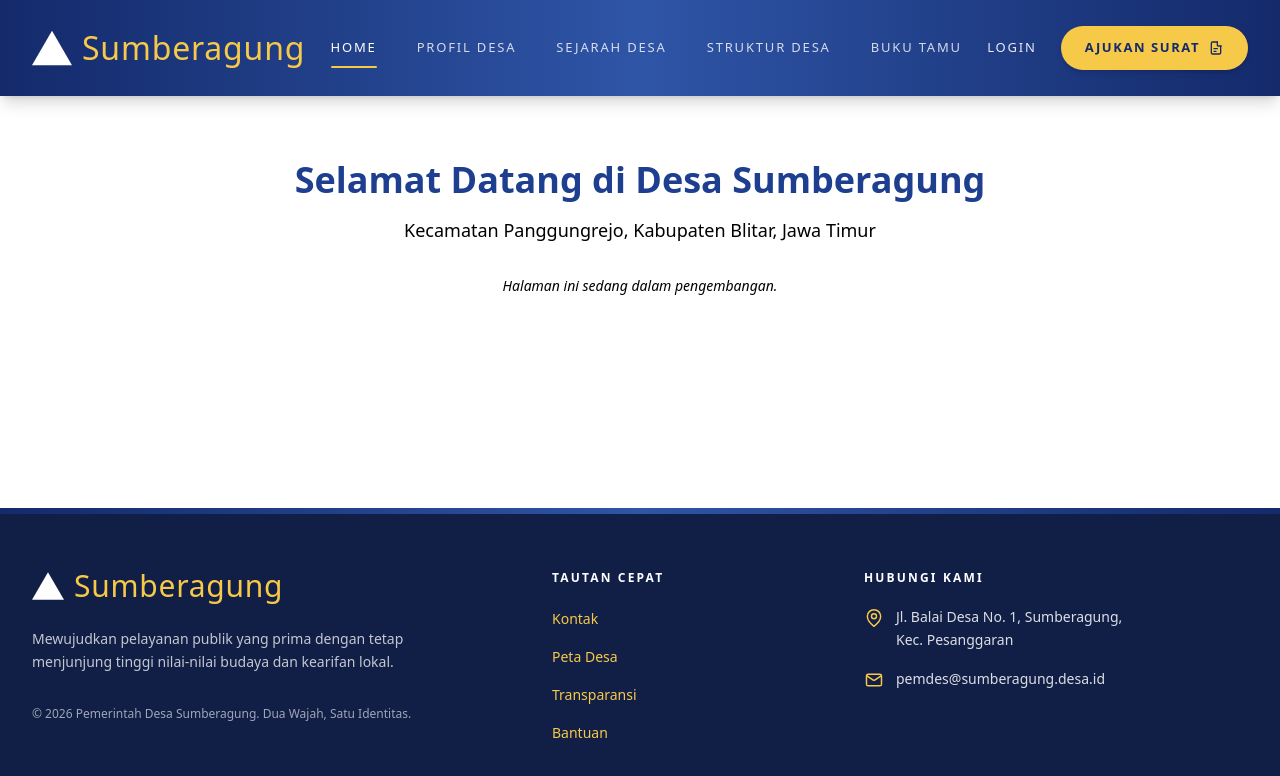
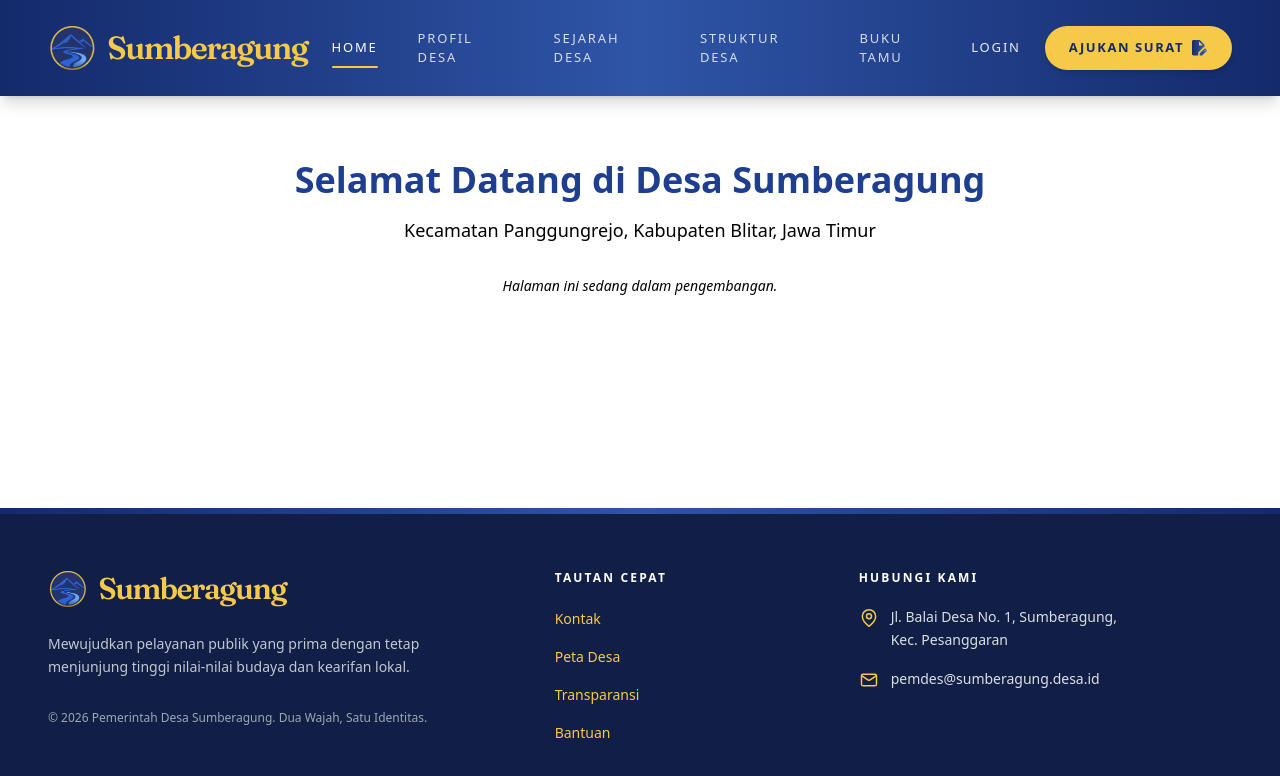
Before and after one commit to rahmanzaky/sumberagung-mmd26-website, a Next.js app in the folder web/: page / in a window 1280 px wide. Shown: the top 776 px of the page. Built offline with nearby package versions, Linux system fonts and the light colour scheme.

Commit message:
feat(layout): fix font dan logo navbar footer

```diff
--- a/web/src/app/globals.css
+++ b/web/src/app/globals.css
@@ -2,7 +2,7 @@
 
 @theme inline {
   --font-sans: var(--font-jakarta);
-  --font-serif: var(--font-playfair);
+  --font-serif: var(--font-fraunces);
 }
 
 @theme {
--- a/web/src/app/layout.tsx
+++ b/web/src/app/layout.tsx
@@ -1,5 +1,5 @@
 import type { Metadata } from 'next';
-import { Inter, Lora } from 'next/font/google';
+import { Inter, Lora, Fraunces, Plus_Jakarta_Sans } from 'next/font/google';
 import './globals.css';
 
 const inter = Inter({
@@ -10,6 +10,18 @@ const inter = Inter({
 
 const lora = Lora({
   variable: '--font-lora',
+  subsets: ['latin'],
+  display: 'swap',
+});
+
+const fraunces = Fraunces({
+  subsets: ['latin'],
+  variable: '--font-fraunces',
+  display: 'swap',
+});
+
+const jakarta = Plus_Jakarta_Sans({
+  variable: '--font-plus-jakarta-sans',
   subsets: ['latin'],
   display: 'swap',
 });
@@ -25,7 +37,7 @@ export default function RootLayout({
   children: React.ReactNode;
 }>) {
   return (
-    <html lang="id" className={`${inter.variable} ${lora.variable} h-full antialiased`}>
+    <html lang="id" className={`${fraunces.variable} ${jakarta.variable} h-full antialiased`}>
       <body className="min-h-full flex flex-col font-[var(--font-inter)]">{children}</body>
     </html>
   );
--- a/web/src/shared/components/Footer/Footer.tsx
+++ b/web/src/shared/components/Footer/Footer.tsx
@@ -67,7 +67,7 @@ export default function Footer() {
         className="h-1.5 bg-gradient-to-r from-[var(--color-primary-dark)] via-[var(--color-primary-light)] to-[var(--color-primary-dark)]"
       />
 
-      <div className="mx-auto max-w-7xl px-4 py-12 sm:px-6 lg:px-8 lg:py-14">
+      <div className="w-full px-6 py-12 sm:px-8 lg:px-12 lg:py-14">
         <div className="grid gap-10 md:grid-cols-2 lg:grid-cols-12 lg:gap-8">
           {/* Kolom 1 — identitas desa */}
           <div className="lg:col-span-5">
@@ -77,13 +77,13 @@ export default function Footer() {
               className={`inline-flex items-center gap-2.5 rounded-md ${focusRing}`}
             >
               <Image
-                src="/vercel.svg"
+                src="/sumberagung-logo.png"
                 alt=""
-                width={36}
-                height={36}
-                className="h-8 w-8"
+                width={512}
+                height={512}
+                className="h-9 w-auto"
               />
-              <span className="font-serif text-2xl leading-none tracking-wide text-[var(--color-accent)] lg:text-3xl">
+              <span className="font-serif text-2xl font-semibold leading-[1.25] tracking-[-0.05em] text-[var(--color-accent)] lg:text-3xl">
                 Sumberagung
               </span>
             </Link>
--- a/web/src/shared/components/Navbar/Navbar.tsx
+++ b/web/src/shared/components/Navbar/Navbar.tsx
@@ -6,27 +6,6 @@ import { usePathname } from 'next/navigation';
 import { useEffect, useState } from 'react';
 
 import { ajukanSuratHref, loginHref, navLinks } from './nav-links';
-
-/** Ikon dokumen pada tombol "Ajukan Surat". */
-function DocumentIcon({ className }: { className?: string }) {
-  return (
-    <svg
-      className={className}
-      viewBox="0 0 24 24"
-      fill="none"
-      stroke="currentColor"
-      strokeWidth={2}
-      strokeLinecap="round"
-      strokeLinejoin="round"
-      aria-hidden="true"
-    >
-      <path d="M14 3H7a2 2 0 0 0-2 2v14a2 2 0 0 0 2 2h10a2 2 0 0 0 2-2v-9" />
-      <path d="M14 3v5a1 1 0 0 0 1 1h5" />
-      <path d="M9 13h5" />
-      <path d="M9 17h3" />
-    </svg>
-  );
-}
 
 export default function Navbar() {
   const pathname = usePathname();
@@ -60,7 +39,7 @@ export default function Navbar() {
 
   return (
     <header className="sticky top-0 z-50 bg-gradient-to-r from-[var(--color-primary-dark)] via-[var(--color-primary-light)] to-[var(--color-primary-dark)] shadow-lg shadow-black/15">
-      <div className="mx-auto flex h-20 max-w-7xl items-center justify-between gap-6 px-4 sm:px-6 lg:h-24 lg:px-8">
+      <div className="flex h-20 w-full items-center justify-between gap-6 px-6 sm:px-8 lg:h-24 lg:px-12">
         {/* Logo */}
         <Link
           href="/"
@@ -68,14 +47,14 @@ export default function Navbar() {
           className={`flex shrink-0 items-center gap-2.5 rounded-md ${focusRing}`}
         >
           <Image
-            src="/vercel.svg"
+            src="/sumberagung-logo.png"
             alt=""
-            width={40}
-            height={40}
+            width={512}
+            height={512}
             priority
-            className="h-8 w-8 lg:h-10 lg:w-10"
+            className="h-9 w-auto lg:h-11"
           />
-          <span className="font-serif text-2xl leading-none tracking-wide text-[var(--color-accent)] lg:text-[2rem]">
+          <span className="font-serif text-2xl font-semibold leading-[1.25] tracking-[-0.05em] text-[var(--color-accent)] lg:text-[2rem]">
             Sumberagung
           </span>
         </Link>
@@ -121,7 +100,13 @@ export default function Navbar() {
             className={`inline-flex items-center gap-2 rounded-full bg-[var(--color-accent)] px-6 py-3 text-[13px] font-bold uppercase tracking-[0.12em] text-[var(--color-primary-dark)] shadow-md transition duration-200 hover:-translate-y-0.5 hover:bg-[var(--color-accent-light)] hover:shadow-lg active:translate-y-0 motion-reduce:transform-none motion-reduce:transition-none ${focusRing}`}
           >
             Ajukan Surat
-            <DocumentIcon className="h-4 w-4" />
+            <Image
+              src="/ajukan-surat-logo.svg"
+              alt=""
+              width={18}
+              height={18}
+              className="h-4 w-4"
+            />
           </Link>
         </div>
 
@@ -157,7 +142,7 @@ export default function Navbar() {
         hidden={!isMenuOpen}
         className="border-t border-white/10 bg-[var(--color-primary-dark)] lg:hidden"
       >
-        <nav aria-label="Navigasi utama (mobile)" className="px-4 py-4 sm:px-6">
+        <nav aria-label="Navigasi utama (mobile)" className="px-6 py-4 sm:px-8">
           <ul className="flex flex-col">
             {navLinks.map((link) => {
               const active = isActive(link.href);
@@ -168,8 +153,8 @@ export default function Navbar() {
                     href={link.href}
                     aria-current={active ? 'page' : undefined}
                     className={`flex items-center gap-3 rounded-md px-2 py-3.5 text-sm font-medium uppercase tracking-[0.14em] transition-colors ${focusRing} ${active
-                        ? 'text-[var(--color-accent)]'
-                        : 'text-white/85 hover:bg-white/5 hover:text-white'
+                      ? 'text-[var(--color-accent)]'
+                      : 'text-white/85 hover:bg-white/5 hover:text-white'
                       }`}
                   >
                     <span
@@ -197,7 +182,14 @@ export default function Navbar() {
               className={`inline-flex items-center justify-center gap-2 rounded-full bg-[var(--color-accent)] px-6 py-3.5 text-sm font-bold uppercase tracking-[0.12em] text-[var(--color-primary-dark)] shadow-md transition-colors hover:bg-[var(--color-accent-light)] ${focusRing}`}
             >
               Ajukan Surat
-              <DocumentIcon className="h-4 w-4" />
+              <Image
+                src="/ajukan-surat-logo.svg"
+                alt=""
+                width={18}
+                height={18}
+                unoptimized
+                className="h-4 w-4"
+              />
             </Link>
           </div>
         </nav>
```
Also changed, not shown: web/public/ajukan-surat-logo.svg (added), web/public/sumberagung-logo.png (added).
